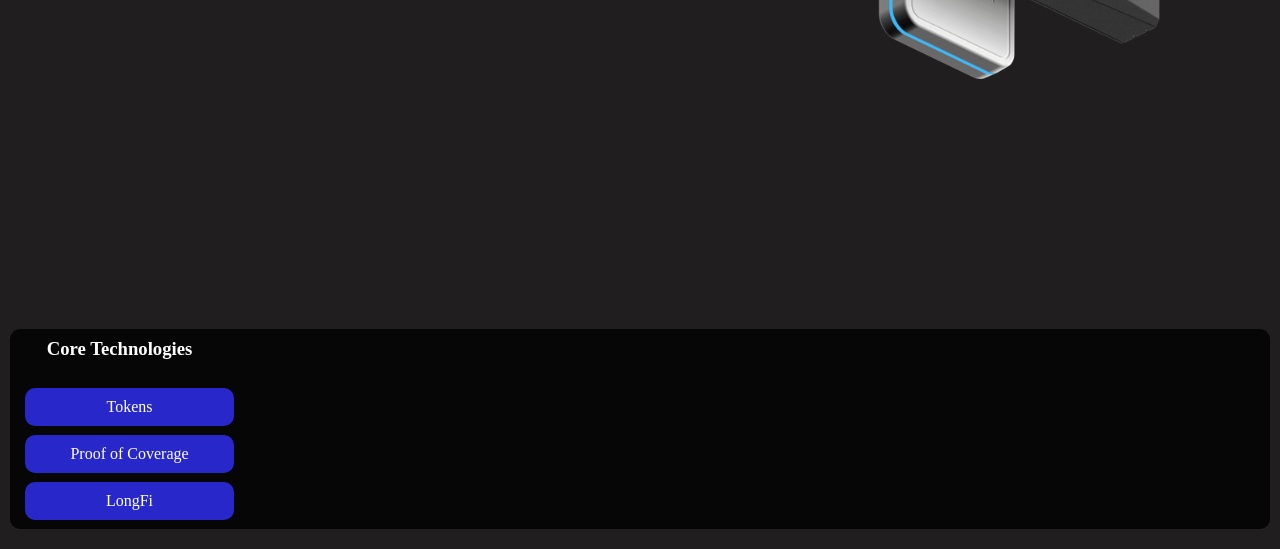
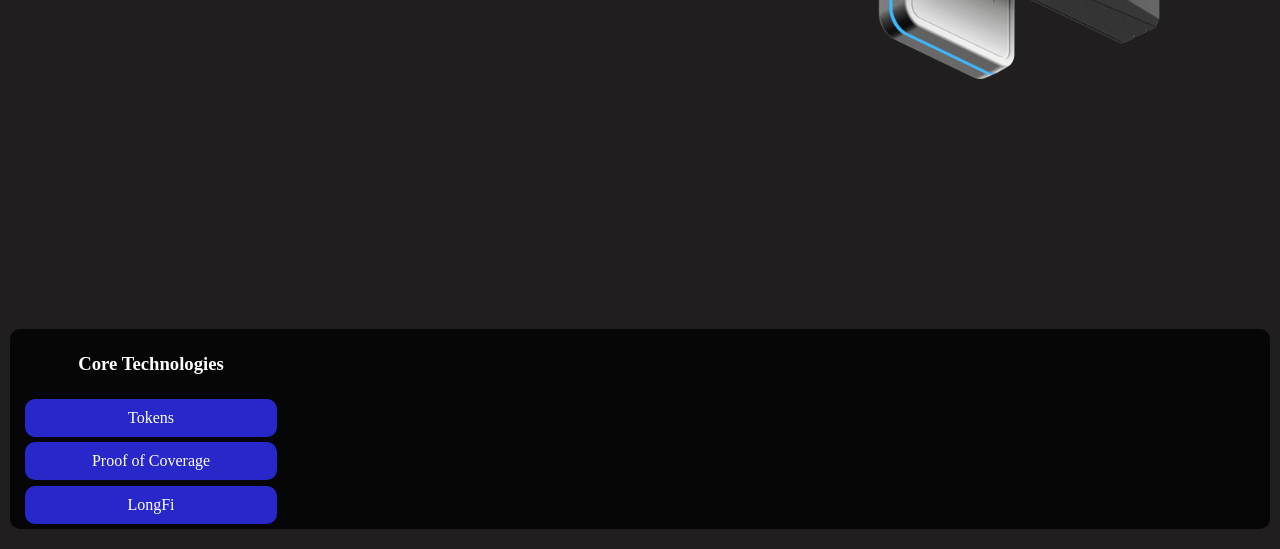
Before and after one commit to DamienRicard/maquette_exo1, a plain HTML site: page index.html in a window 1280 px wide. Shown: the part 611-1160 px from the top of the page. Drawn offline with Linux system fonts and the light colour scheme.

Commit message:
positionnement h3

```diff
--- a/style.css
+++ b/style.css
@@ -111,20 +111,20 @@ footer {
     flex-direction: column;
     margin: 0 15px 0 15px;
     padding-top: 0px;
-    width: 15%;
+    width: 20%;
     justify-content: space-evenly;
     text-align: center;
 }
 
 .footerLeft > div {
-    padding: 10px;
+    padding: 10px 0 10px 0;
     background-color:rgb(40, 40, 202) ;
     width: 100%;
     border-radius: 10px;
 }
 
 h3 {
-    margin-top: 0;
+
     width: 100%;
 }
 
```
